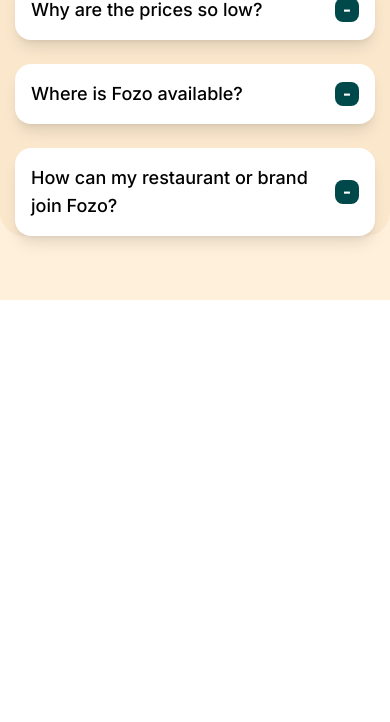
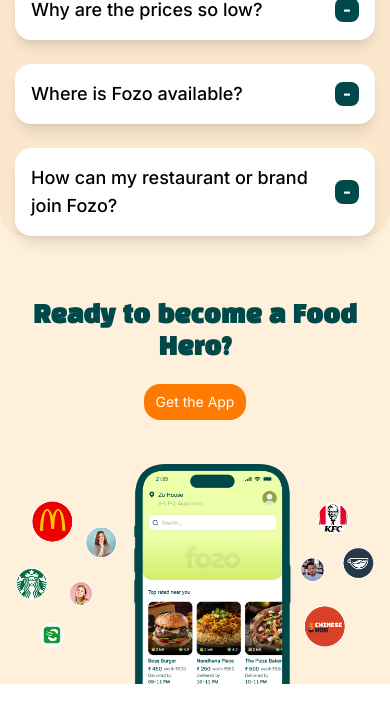
Before and after one commit to 28JayG/fozo-landing, a Next.js app: page / in a window 390 px wide. Shown: the part 3666-4388 px from the top of the page. Built offline with nearby package versions, Linux system fonts and the light colour scheme.

Commit message:
ready to become hero responsive

```diff
--- a/src/components/ready-to-become-hero/ready-to-become-hero.component.tsx
+++ b/src/components/ready-to-become-hero/ready-to-become-hero.component.tsx
@@ -1,7 +1,7 @@
 const ReadyToBecomeAHero = () => {
   return (
-    <section className='w-full bg-secondary pt-32 h-[848px] relative flex flex-col'>
-      <p className='font-black-hans font-bold text-[44px] text-center text-primary pb-8'>
+    <section className='w-full bg-secondary pt-0 lg:pt-32 h-[384px] lg:h-[848px] relative flex flex-col'>
+      <p className='font-black-hans font-bold text-2xl lg:text-[44px] text-center text-primary pb-5 lg:pb-8'>
         Ready to become a Food Hero?
       </p>
 
@@ -11,7 +11,7 @@
 
       <img
         src='phone.png'
-        className='h-[480px] object-contain absolute -translate-x-1/2 left-1/2 bottom-0 w-full pr-16'
+        className='lg:h-[480px] object-contain absolute -translate-x-1/2 left-1/2 bottom-0 w-full lg:pr-16 px-4 lg:px-0'
         alt='save earth'
       />
     </section>
--- a/src/pages/index.tsx
+++ b/src/pages/index.tsx
@@ -30,7 +30,7 @@
           <MoreThanFood />
           <HowToFozo />
           <FAQ />
-          {/* <ReadyToBecomeAHero /> */}
+          <ReadyToBecomeAHero />
         </div>
         <div className='h-footer w-full absolute bottom-0 left-0'>
           {/* <Footer /> */}
```
